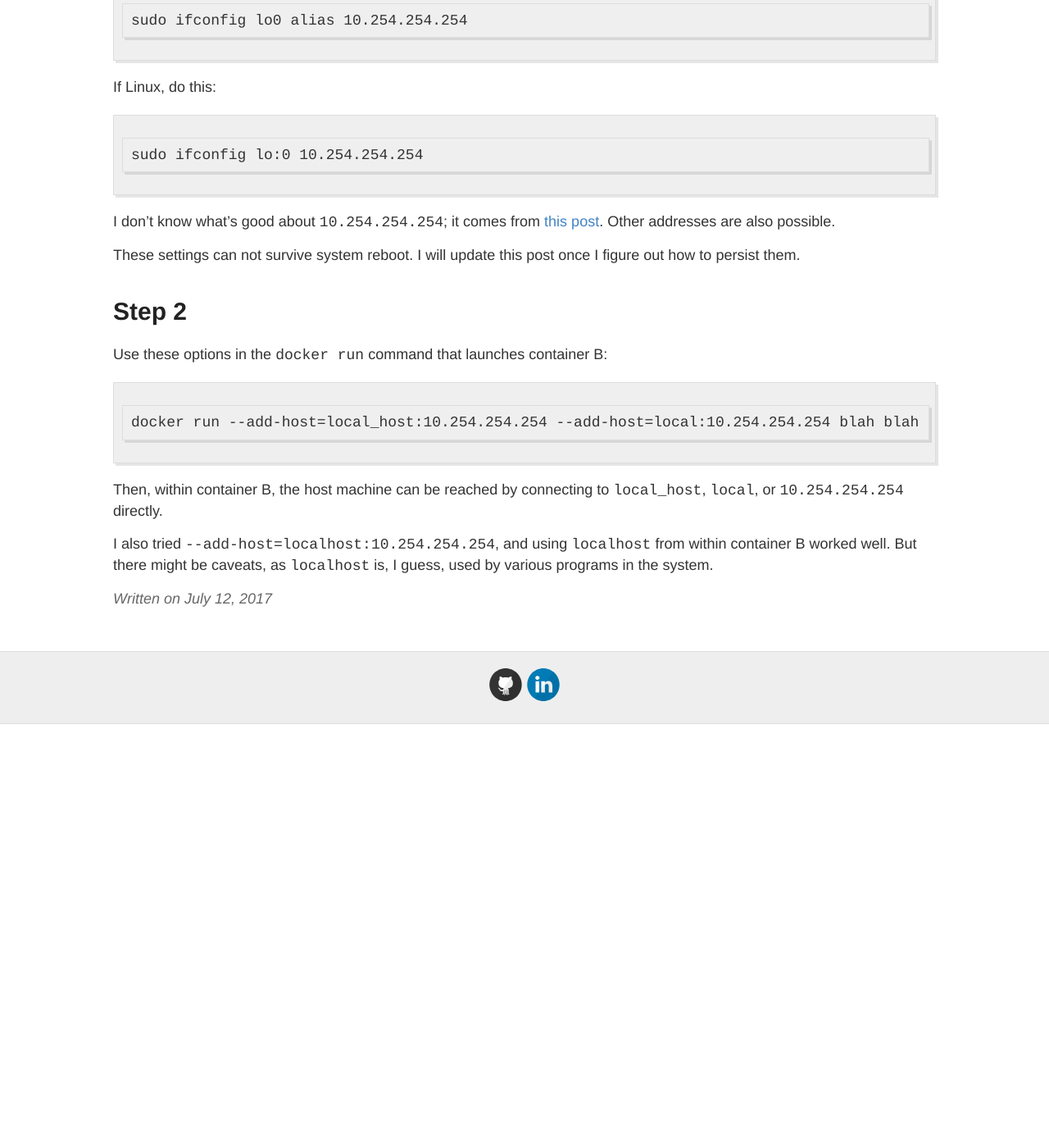
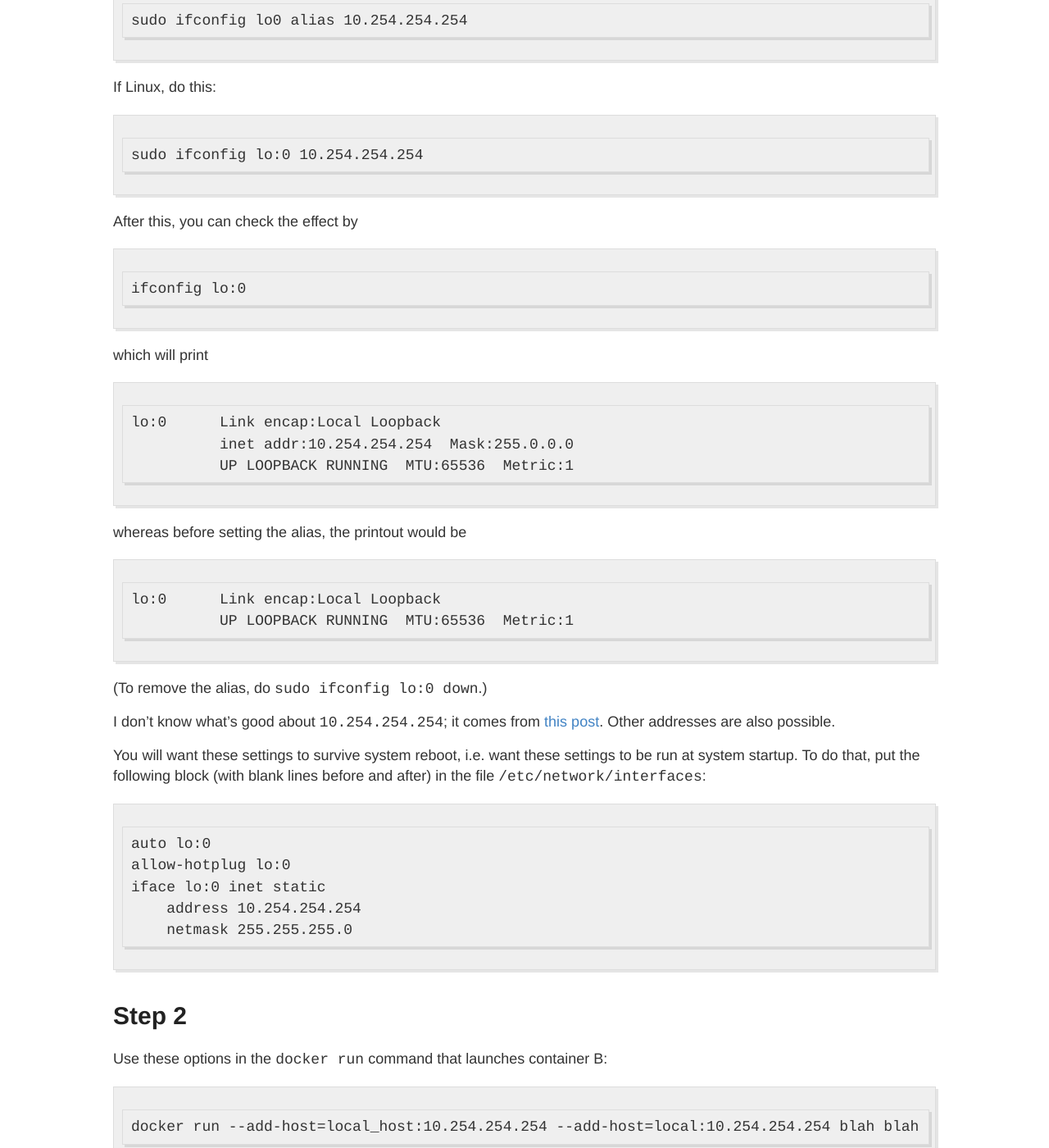
Before and after one commit to zpz/zpz.github.io, a Jekyll site: the page built from _posts/2017-07-12-connect-to-localhost-from-container.md, in a window 1280 px wide and 1400 px high, scrolled down 719 px. Shown: the whole window at 82% size. Built offline with Jekyll 4.4.1, drawn with Linux system fonts in a browser that asks for light colours; before the commit the page ends 1602 px from its top, so only the background shows below that.

Commit message:
update localhost post

````diff
--- a/_posts/2017-07-12-connect-to-localhost-from-container.md
+++ b/_posts/2017-07-12-connect-to-localhost-from-container.md
@@ -30,10 +30,41 @@ If Linux, do this:
 sudo ifconfig lo:0 10.254.254.254
 ```
 
+After this, you can check the effect by
+
+```
+ifconfig lo:0
+```
+
+which will print
+
+```
+lo:0      Link encap:Local Loopback
+          inet addr:10.254.254.254  Mask:255.0.0.0
+          UP LOOPBACK RUNNING  MTU:65536  Metric:1
+```
+
+whereas before setting the alias, the printout would be
+
+```
+lo:0      Link encap:Local Loopback
+          UP LOOPBACK RUNNING  MTU:65536  Metric:1
+```
+
+(To remove the alias, do `sudo ifconfig lo:0 down`.)
+
 I don't know what's good about `10.254.254.254`; it comes from [this post](http://xplus3.net/2016/09/19/reaching-localhost-from-a-docker-container). Other addresses are also possible.
 
-These settings can not survive system reboot. I will update this post once I figure out
-how to persist them.
+You will want these settings to survive system reboot, i.e. want these settings to be run at system startup.
+To do that, put the following block (with blank lines before and after) in the file `/etc/network/interfaces`:
+
+```
+auto lo:0
+allow-hotplug lo:0
+iface lo:0 inet static
+    address 10.254.254.254
+    netmask 255.255.255.0
+```
 
 Step 2
 ====
````
